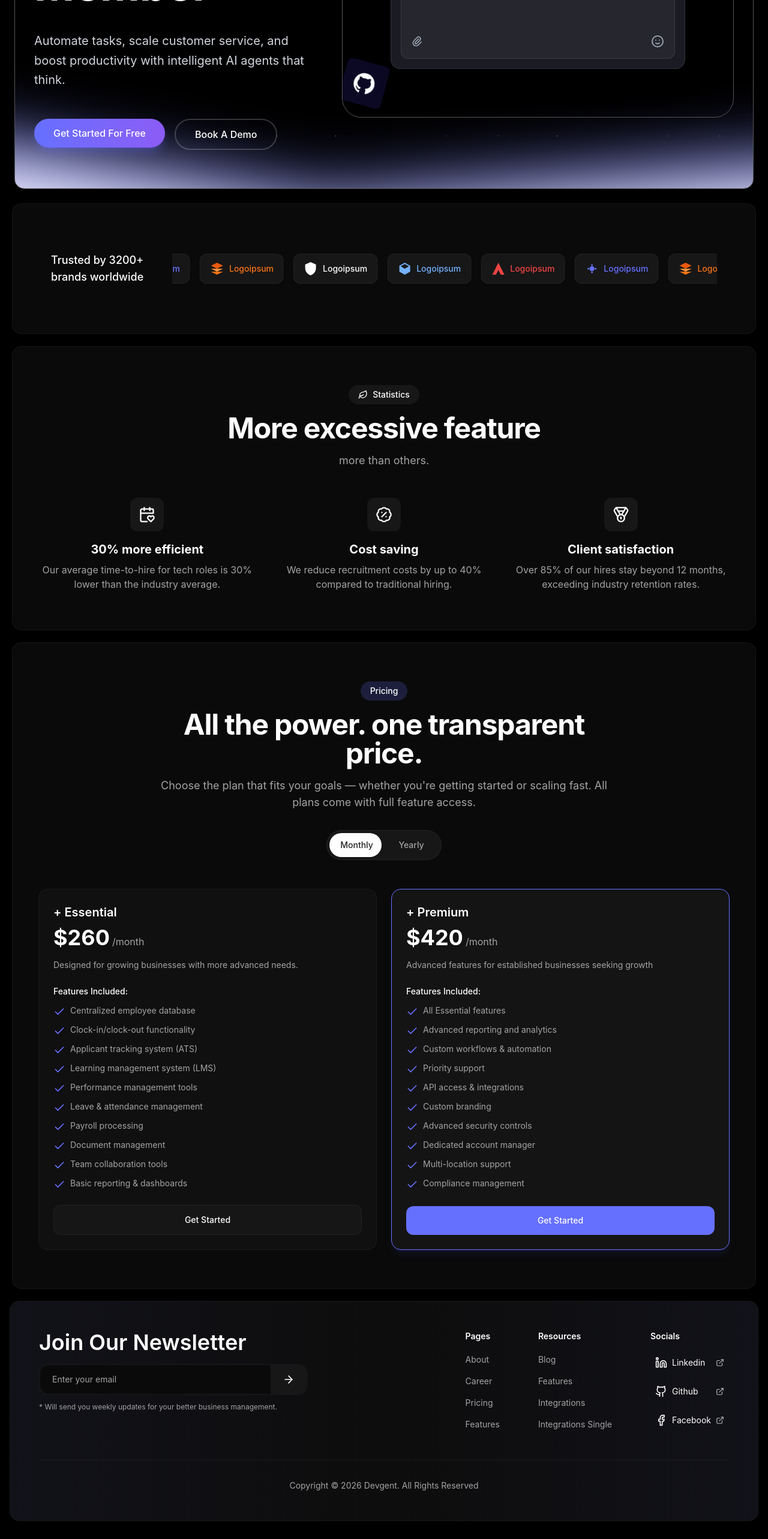
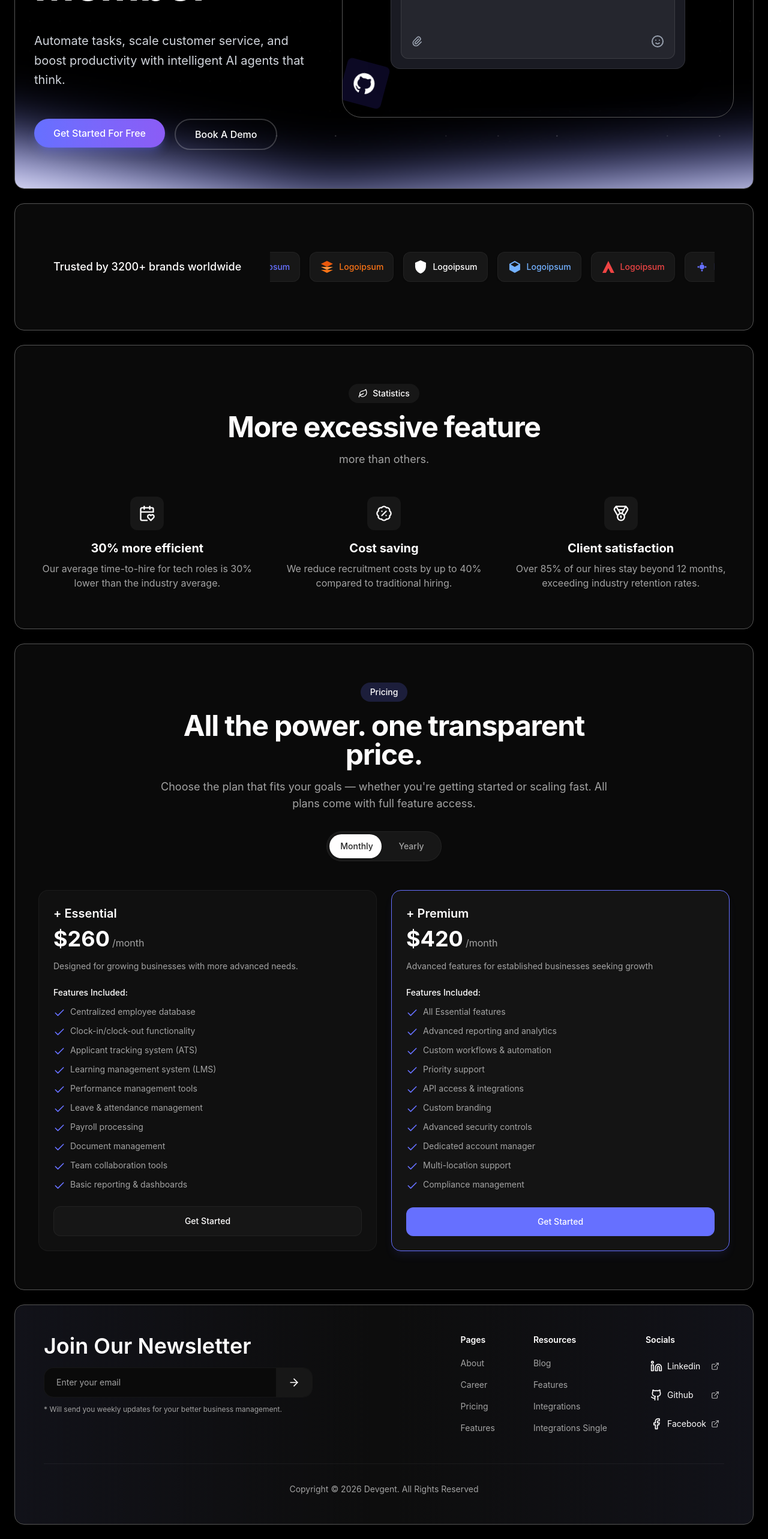
Before and after one commit to waqasahmad34/kleo-like, a Next.js app: page / in a window 1280 px wide. Shown: the part 615-3181 px from the top of the page at 60% size. Built offline with nearby package versions, Linux system fonts and the light colour scheme.

Commit message:
Refactor layout and styling for footer, pricing, statistics, and trusted-by components

```diff
--- a/components/footer.tsx
+++ b/components/footer.tsx
@@ -79,9 +79,9 @@ export function Footer() {
   return (
     <footer
       className={cn(
-        'relative mx-4 mb-4 rounded-2xl px-6 py-12 sm:px-8 lg:px-12',
+        'relative m-2 sm:m-4 md:m-6 rounded-2xl px-6 py-12 sm:px-8 lg:px-12',
         'bg-surface-muted backdrop-blur-sm',
-        'border border-surface-muted shadow-lg shadow-black/20',
+        'border border-default shadow-lg shadow-black/20',
       )}
       role="contentinfo"
     >
@@ -105,7 +105,7 @@ export function Footer() {
               <div
                 className={cn(
                   'flex gap-0 overflow-hidden rounded-2xl',
-                  'border-2 border-surface-muted bg-surface',
+                  'border border-surface-muted bg-surface',
                   'focus-within:border-accent focus-within:shadow-[0_0_18px_var(--theme-accent-glow)]',
                   'transition-all duration-200',
                 )}
--- a/components/pricing.tsx
+++ b/components/pricing.tsx
@@ -177,7 +177,7 @@ export function Pricing() {
   return (
     <section
       id="pricing"
-      className="relative overflow-hidden px-4 py-16 sm:px-6 lg:px-8 rounded-2xl border border-surface-muted bg-surface m-5"
+      className="relative overflow-hidden m-2 sm:m-4 md:m-6 px-4 py-16 sm:px-6 lg:px-8 rounded-2xl border border-default bg-surface"
       aria-labelledby="pricing-heading"
     >
       {/* Background gradient */}
--- a/components/statistics.tsx
+++ b/components/statistics.tsx
@@ -30,7 +30,7 @@ export function Statistics() {
   return (
     <section
       id="statistics"
-      className="relative overflow-hidden px-4 py-16 sm:px-6 lg:px-8 rounded-2xl border border-surface-muted bg-surface m-5"
+      className="relative overflow-hidden m-2 sm:m-4 md:m-6 px-4 py-16 sm:px-6 lg:px-8 rounded-2xl border border-default bg-surface"
       aria-labelledby="statistics-heading"
     >
       {/* Dark background */}
--- a/components/trusted-by.tsx
+++ b/components/trusted-by.tsx
@@ -65,16 +65,14 @@ export function TrustedBy({ count = '3200+' }: TrustedByProps) {
   return (
     <section
       id="trusted-by"
-      className="px-4 py-12 sm:px-6 lg:px-8 rounded-2xl border border-surface-muted bg-surface m-5"
+      className="overflow-hidden m-2 sm:m-4 md:m-6 px-4 py-12 sm:px-6 lg:px-8 rounded-2xl border border-default bg-surface"
       aria-label="Trusted by brands"
     >
       <div className="">
-        <div className="flex flex-col items-center gap-8 max-w-7xl mx-auto p-6 sm:flex-row sm:justify-between sm:gap-12 lg:p-8">
+        <div className="flex flex-col items-center gap-8 max-w-7xl mx-auto sm:p-6 sm:flex-row sm:justify-between sm:gap-12 lg:p-8">
           {/* Left: Trust text */}
-          <p className="shrink-0 text-center text-lg font-medium text-text-light sm:text-left">
-            Trusted by {count}
-            <br />
-            brands worldwide
+          <p className="shrink-0 whitespace-nowrap text-center w-full sm:w-auto sm:text-lg text-xs font-medium text-text-light sm:text-left">
+            Trusted by {count} brands worldwide
           </p>
 
           {/* Right: Logo carousel */}
```
